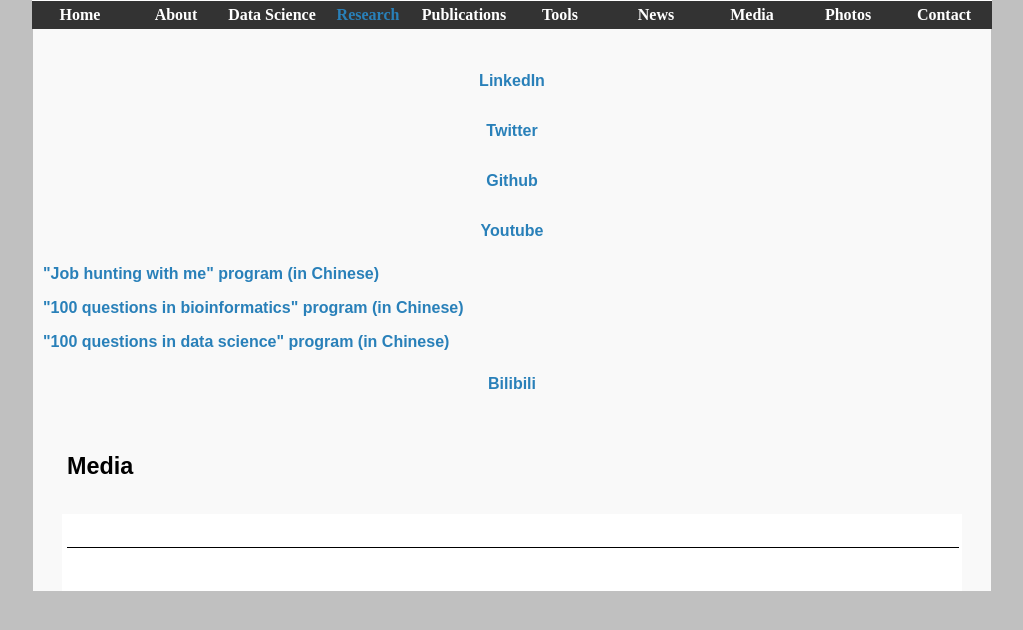
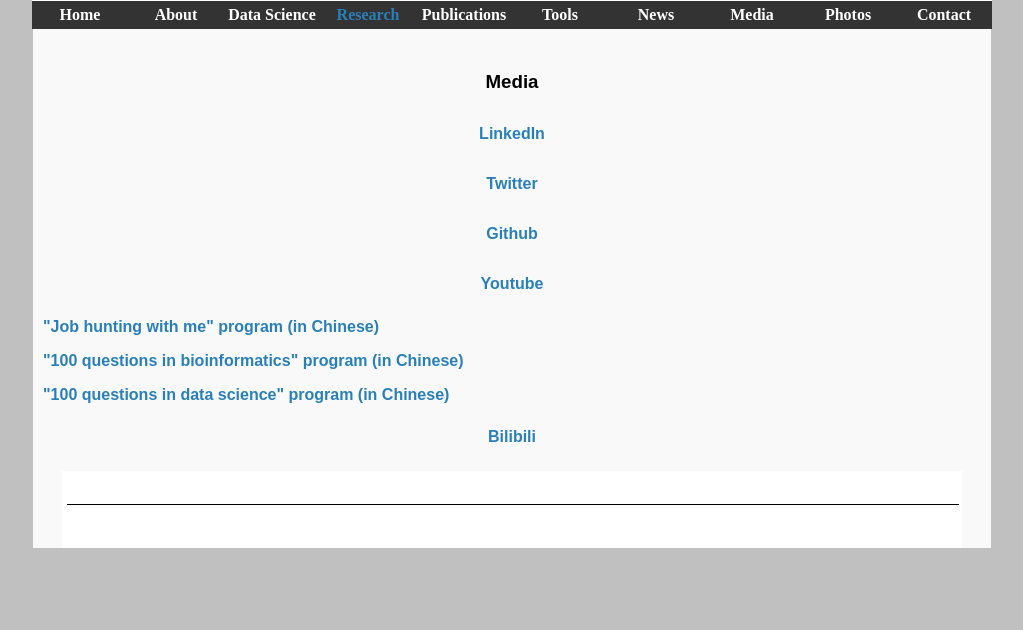
Before and after one commit to NextGenBioinformatics/dapeng-wang, a Jekyll site: the page media.html, which Jekyll copies as it is, in a window 1280 px wide, cut to the strip 169-799 px from the top of the page. Shown: the whole strip, without its empty margins (128-1151 px from the left). Built offline with Jekyll 4.4.1, drawn with Linux system fonts in a browser that asks for light colours.

Commit message:
Add files via upload

```diff
--- a/media.html
+++ b/media.html
@@ -50,9 +50,9 @@
 
 <table  style="font-family:'Helvetica Neue';font-size: 20px;" width="900" border="0" cellspacing="0" cellpadding="2" align="center">
 
-<tr>
-<td align="left"><h3>Media</h3></td>
-</tr>
+
+<h3>Media</h3>
+
 
 <h4><a target="blank" href="https://www.linkedin.com/in/drdapengwang/">LinkedIn</a></h4>
 
--- a/tools.html
+++ b/tools.html
@@ -49,7 +49,7 @@
 <div id="mainContent" class="mainContent"><br>
 
 <table  style="font-family:'Helvetica Neue';font-size: 20px;" width="900" border="0" cellspacing="0" cellpadding="2" align="center">
-<td align="left"><h3>Tools</h3>
+<h3>Tools</h3>
 
 <h4><a target="blank" href="http://www.nextgenbioinformatics.org/IntronDB/">IntronDB</a>: a database for eukaryotic intron features</h4>
 
```
Also changed, not shown: publications.html (+2 -6 lines).
